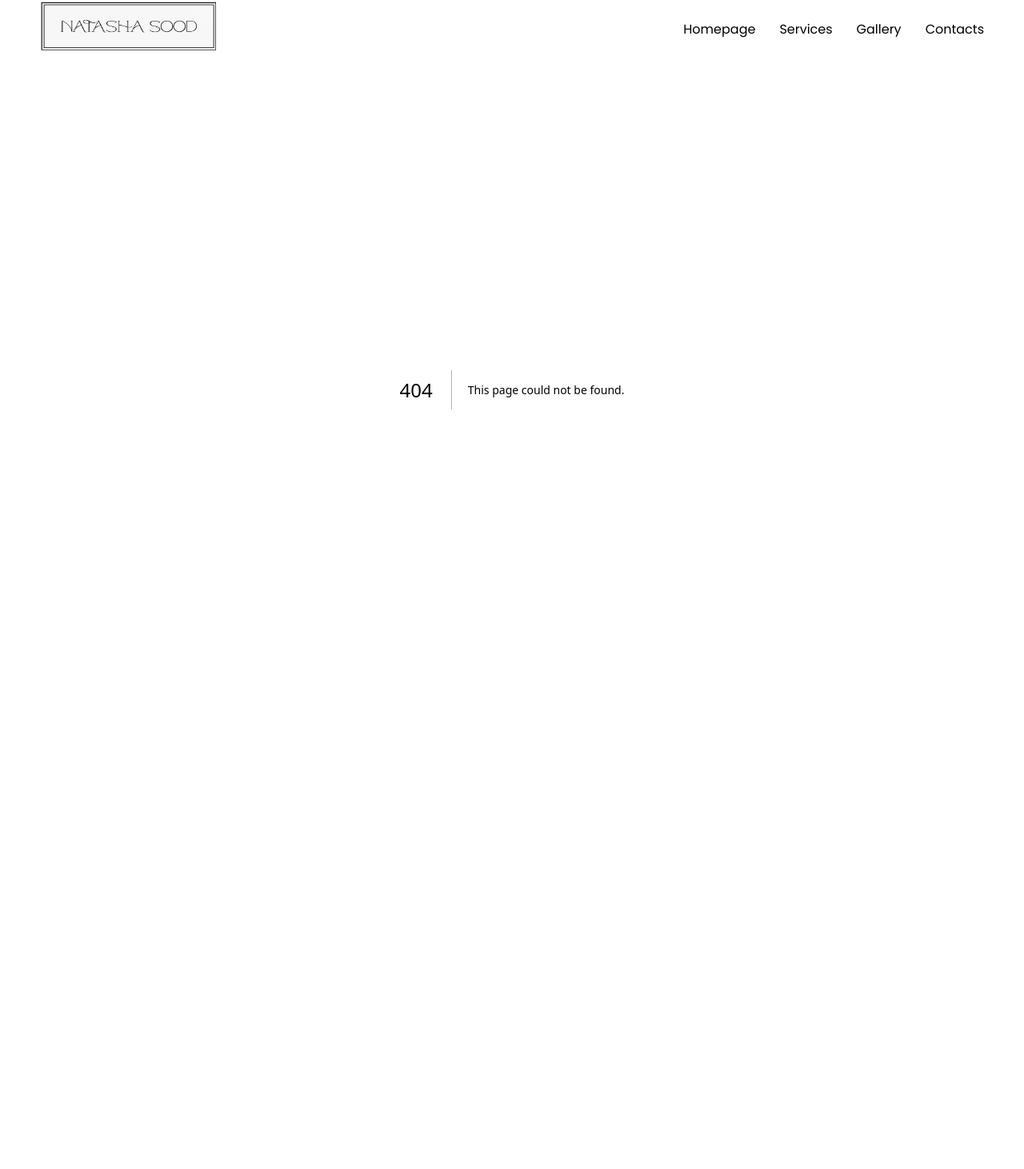
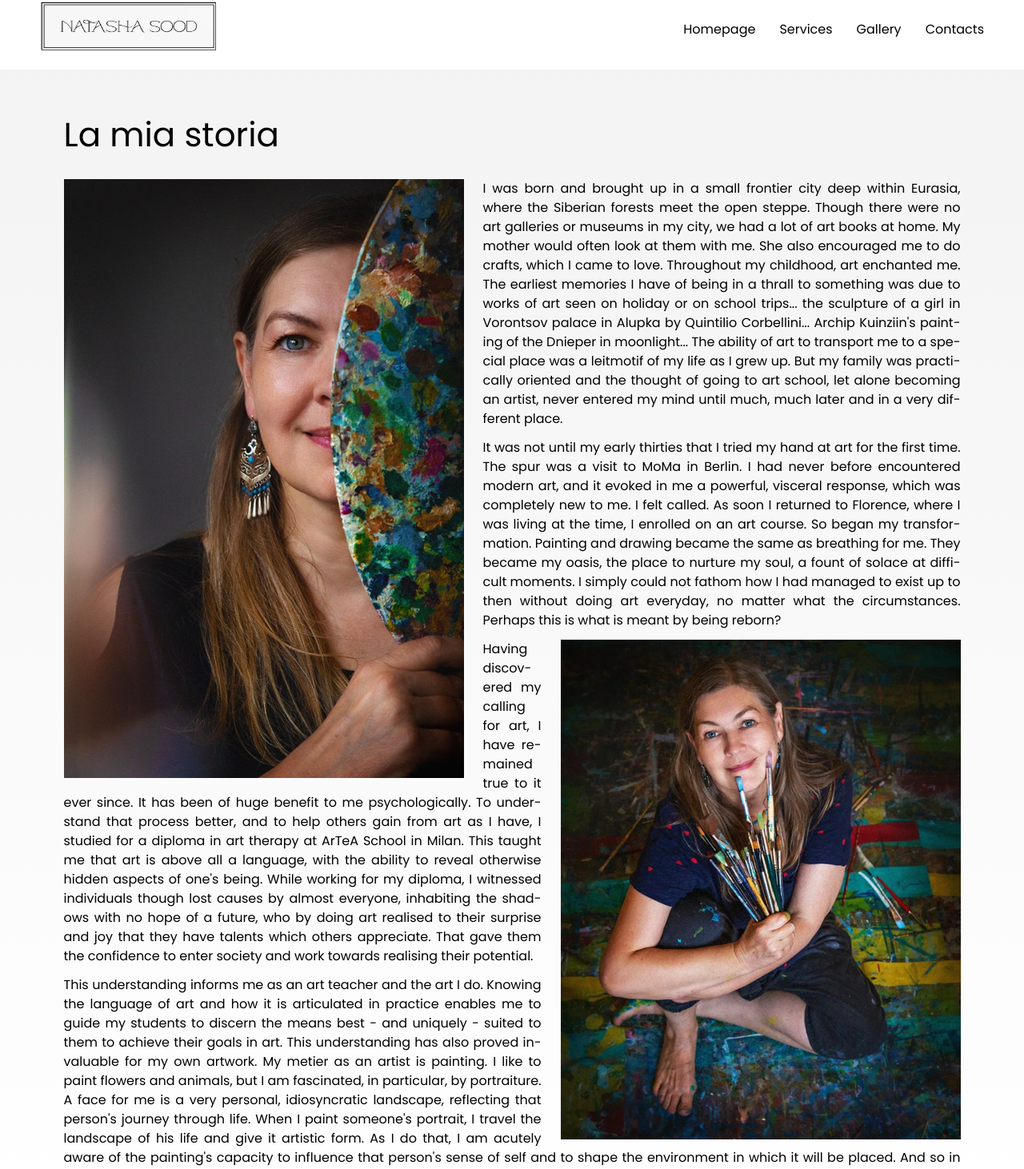
Before and after one commit to Jasmin-Mediani/natasha-artist-website, a Next.js app: page /about-me in a window 1280 px wide. Before the commit this address had no page. Shown: the part 13-1475 px from the top of the page at 80% size. Before the commit the page ends 900 px from the top, so only its background shows below. Built offline with nearby package versions, Linux system fonts and the light colour scheme.

Commit message:
about me in nuova pagina

```diff
--- /dev/null
+++ b/src/app/about-me/page.jsx
@@ -0,0 +1,88 @@
+export default function ChiSono() {
+    return (
+        <main className="h-[calc(100vh - 100px)] w-full bg-gradient-to-b from-[#F3F3F3] to-[#fff] p-[20px] lg:p-[50px] lg:mx-auto pt-[0px]" >
+
+            <section className="w-[95%] mx-auto">
+          <h2 className='lg:text-[42px] text-[25px] mb-6 md:text-left text-center mx-auto'>
+            La mia storia
+          </h2>
+
+            <img
+              src='/assets/natasha.jpg'
+              className='md:float-left pb-0 md:pr-6 m-auto'
+              alt=''
+            />
+
+              <p className='text-justify mb-3 md:mt-0 mt-8 hyphens-auto'>
+                I was born and brought up in a small frontier city deep within
+                Eurasia, where the Siberian forests meet the open steppe. Though
+                there were no art galleries or museums in my city, we had a lot
+                of art books at home. My mother would often look at them with
+                me. She also encouraged me to do crafts, which I came to love.
+                Throughout my childhood, art enchanted me. The earliest memories
+                I have of being in a thrall to something was due to works of art
+                seen on holiday or on school trips... the sculpture of a girl in
+                Vorontsov palace in Alupka by Quintilio Corbellini... Archip
+                Kuinziin&apos;s painting of the Dnieper in moonlight... The ability
+                of art to transport me to a special place was a leitmotif of my
+                life as I grew up. But my family was practically oriented and
+                the thought of going to art school, let alone becoming an
+                artist, never entered my mind until much, much later and in a
+                very different place.
+              </p>
+              <p className='mb-3 text-justify hyphens-auto'>
+                It was not until my early thirties that I tried my hand at art
+                for the first time. The spur was a visit to MoMa in Berlin. I
+                had never before encountered modern art, and it evoked in me a
+                powerful, visceral response, which was completely new to me. I
+                felt called. As soon I returned to Florence, where I was living
+                at the time, I enrolled on an art course. So began my
+                transformation. Painting and drawing became the same as
+                breathing for me. They became my oasis, the place to nurture my
+                soul, a fount of solace at difficult moments. I simply could not
+                fathom how I had managed to exist up to then without doing art
+                everyday, no matter what the circumstances. Perhaps this is what
+                is meant by being reborn?
+              </p>
+
+              <img
+              src='/assets/IMG_20210915_124112_034.png'
+              className='md:my-0 md:float-right md:pl-6 pb-0 m-auto my-8'
+              alt=''
+            />
+
+              <p className='mt-3 text-justify hyphens-auto'>
+              Having discovered my calling for art, I have remained true to it
+              ever since. It has been of huge benefit to me psychologically. To
+              understand that process better, and to help others gain from art
+              as I have, I studied for a diploma in art therapy at ArTeA School
+              in Milan. This taught me that art is above all a language, with
+              the ability to reveal otherwise hidden aspects of one&apos;s being.
+              While working for my diploma, I witnessed individuals though lost
+              causes by almost everyone, inhabiting the shadows with no hope of
+              a future, who by doing art realised to their surprise and joy that
+              they have talents which others appreciate. That gave them the
+              confidence to enter society and work towards realising their
+              potential.
+            </p>
+            <p className='mt-3 text-justify hyphens-auto'>
+              This understanding informs me as an art teacher and the art I do.
+              Knowing the language of art and how it is articulated in practice
+              enables me to guide my students to discern the means best - and
+              uniquely - suited to them to achieve their goals in art. This
+              understanding has also proved invaluable for my own artwork. My
+              metier as an artist is painting. I like to paint flowers and
+              animals, but I am fascinated, in particular, by portraiture. A
+              face for me is a very personal, idiosyncratic landscape,
+              reflecting that person&apos;s journey through life. When I paint
+              someone&apos;s portrait, I travel the landscape of his life and give it
+              artistic form. As I do that, I am acutely aware of the painting&apos;s
+              capacity to influence that person&apos;s sense of self and to shape the
+              environment in which it will be placed. And so in my portraits I
+              focus on the brighter side of the lives of the people depicted and
+              on their potential for a heartening future.
+            </p>
+      </section>
+        </main>
+    )
+}
```
